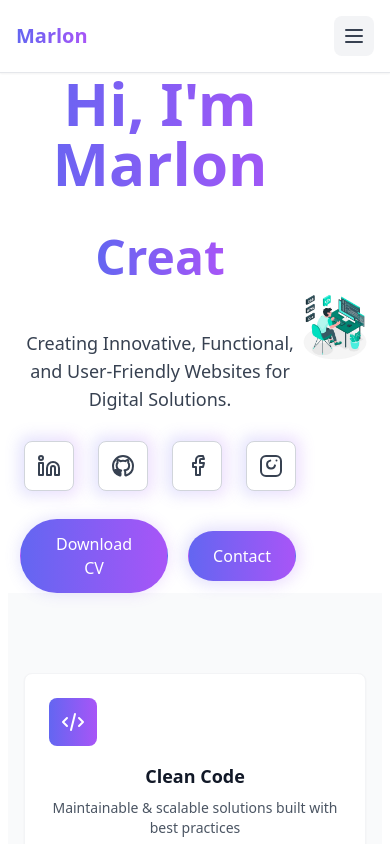
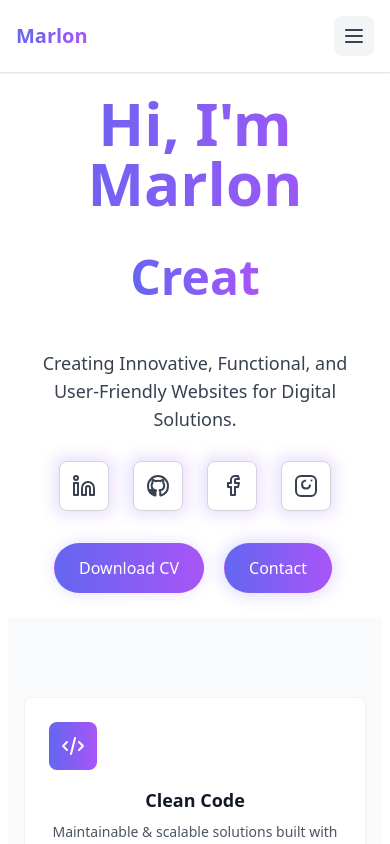
Before and after one commit to Marlon-03/Personal-Portfolio, a Vue app: page / in a window 390 px wide. Shown: the top 844 px of the page. Built offline with nearby package versions, Linux system fonts and the light colour scheme.

Commit message:
Update Home.vue

```diff
--- a/src/views/Home.vue
+++ b/src/views/Home.vue
@@ -1,6 +1,6 @@
 <template>
   <div class="flex justify-center  md:py-20 px-3 md:px-6">
-    <div class="w-full md:w-3/5 flex justify-center flex-col items-center gap-6">
+    <div class="w-full md:w-3/5 flex flex-col justify-center items-center text-center py-5 gap-6">
       <h1   class="text-6xl font-bold mb-4 bg-gradient-to-r from-[#6366f1] to-[#a855f7] bg-clip-text text-transparent">Hi, I'm Marlon</h1>
       <h1 class="text-5xl font-bold mb-4 pb-2">
         <span class="bg-gradient-to-r from-[#6366f1] to-[#a855f7] bg-clip-text text-transparent">{{ displayText }}</span>
@@ -71,9 +71,7 @@
 
     </div>
 
-
-
-    <div class="w-full md:w-2/5 flex justify-center items-center">
+    <div class="hidden md:flex md:w-2/5 justify-center items-center">
       <img src="../assets/hero.png" alt="Hero Banner" class="w-full h-auto animate-jump" />
     </div>
   </div>
```
